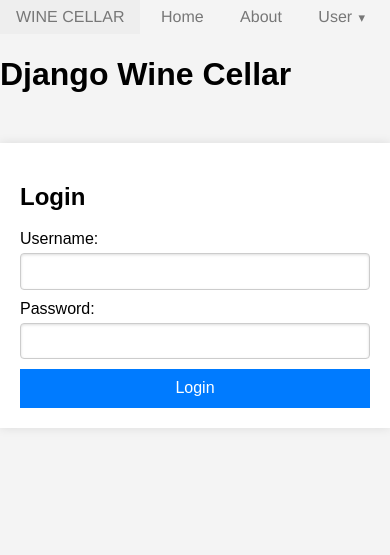
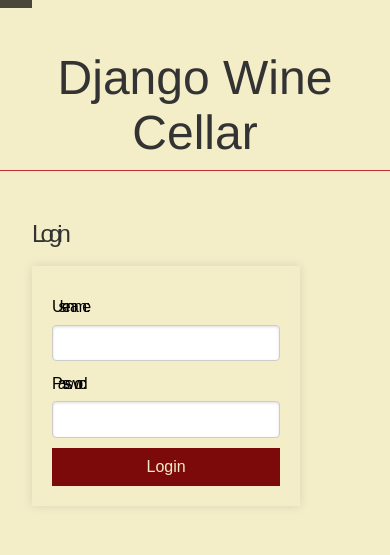
Before and after one commit to the-broke-sommeliers/wine-cellar, a Django app: page /accounts/login/ in a window 390 px wide. Shown: the top 555 px of the page. Run offline with Django 5.2, Linux system fonts and the light colour scheme; some libraries are stand-ins or nearby versions.

Commit message:
add style sheets for components, copy basic page layout from pure example, add colour pallet, still need to fix css only responsive men

```diff
--- /dev/null
+++ b/wine_cellar/static/css/forms.css
@@ -0,0 +1,43 @@
+.pure-form input[type="submit"],
+.pure-form button[type="submit"]  {
+  background-color: var(--dark);
+}
+
+.pure-form input[type="submit"]:hover,
+.pure-form button[type="submit"]:hover  {
+  background-color: var(--darker);
+}
+
+.login-container {
+  margin: 0 auto;
+  padding: 20px;
+  background-color: var(--light);
+  box-shadow: 0 0 10px rgba(0, 0, 0, 0.1);
+
+  .pure-form input[type="text"],
+  .pure-form input[type="password"] {
+    width: 100%;
+    margin-bottom: 10px;
+  }
+
+  .pure-form input[type="submit"] {
+    width: 100%;
+    color: var(--light);
+    padding: 10px;
+    border: none;
+    cursor: pointer;
+  }
+}
+
+.wine-form {
+  @media screen and (min-width: 48em) {
+    .pure-control-group {
+        display: flex;
+
+        input,
+        select {
+            flex-grow: 1;
+        }
+    }
+  }
+}
--- /dev/null
+++ b/wine_cellar/static/css/menu.css
@@ -0,0 +1,113 @@
+.pure-menu {
+  margin-left: -200px;
+  /* ".pure-menu" width */
+  width: 200px;
+  position: fixed;
+  top: 0;
+  left: 0;
+  bottom: 0;
+  z-index: 1000;
+  /* so the menu or its navicon stays above all content */
+  background-color: var(--dark);
+  overflow-y: auto;
+}
+
+/* nested menu styling */
+.pure-menu-has-children {
+  position: relative;
+}
+
+.pure-menu-children {
+  left: 100px;
+
+  >.pure-menu-item {
+    width: 100px;
+  }
+}
+
+.pure-menu-allow-hover:hover > .pure-menu-children {
+  display: block;
+  position: absolute;
+}
+
+.pure-menu ul {
+  border: none;
+  background: transparent;
+}
+
+/* menu link styling */
+.pure-menu-link {
+  color: var(--light);
+}
+
+.pure-menu-link:hover,
+.pure-menu-link:focus {
+  background: var(--darker);
+}
+
+.pure-menu .pure-menu-heading {
+  font-size: 110%;
+  color: var(--light);
+  margin: 0;
+}
+
+/* -- Dynamic Button For Responsive Menu -------------------------------------*/
+.menu-nav {
+  position: absolute;
+}
+
+.menu-link {
+  position: fixed;
+  display: block;
+  top: 0;
+  left: 0;
+  background: #000;
+  background: rgba(0, 0, 0, 0.7);
+  font-size: 40px;
+  z-index: 10;
+  padding: 0.1em 0.4em;
+
+  span:before {
+    content: "\2261";
+  }
+}
+
+.menu-toggle {
+  position: absolute;
+  top: 0;
+  left: 0;
+  opacity: 0;
+}
+
+/* -- Responsive Styles (Media Queries) ------------------------------------- */
+.menu-toggle:checked ~ .menu-link {
+  position: relative;
+  width: fit-content;
+  left: 141px;
+  z-index: 1001;
+  background: none;
+
+  span:before {
+    content: "\03a7";
+  }
+}
+
+.menu-toggle:checked ~ .pure-menu {
+  left: 200px;
+}
+
+@media (min-width: 48em) {
+  .pure-menu {
+    left: 200px;
+  }
+
+  .menu-link {
+    position: fixed;
+    left: 200px;
+    display: none;
+  }
+
+  .menu-toggle {
+    display: none;
+  }
+}
--- /dev/null
+++ b/wine_cellar/static/css/page-layout.css
@@ -0,0 +1,82 @@
+/*
+Add transition to containers so they can push in and out.
+*/
+#layout,
+.pure-menu,
+.menu-link {
+  -webkit-transition: all 0.2s ease-out;
+  -moz-transition: all 0.2s ease-out;
+  -ms-transition: all 0.2s ease-out;
+  -o-transition: all 0.2s ease-out;
+  transition: all 0.2s ease-out;
+}
+
+/*
+This is the parent `<div>` that contains the menu and the content area.
+*/
+#layout {
+  position: relative;
+  left: 0;
+  padding-left: 0;
+}
+
+#layout.active .pure-menu {
+  left: 200px;
+  width: 200px;
+}
+
+#layout.active .menu-link {
+  left: 200px;
+}
+
+/*
+The content `<div>` is where all your content goes.
+*/
+.content {
+  margin: 0 auto;
+  padding: 0 2em;
+  max-width: 800px;
+  margin-bottom: 50px;
+  line-height: 1.6em;
+}
+
+.header {
+  margin: 0;
+  color: #333;
+  text-align: center;
+  padding: 2.5em 2em 0;
+  border-bottom: 1px solid var(--red);
+}
+
+.header h1 {
+  margin: 0.2em 0;
+  font-size: 3em;
+  font-weight: 300;
+}
+
+.header h2 {
+  font-weight: 300;
+  color: #333;
+  padding: 0;
+  margin-top: 0;
+}
+
+.content-subhead {
+  margin: 50px 0 20px 0;
+  font-weight: 300;
+  color: #333;
+}
+
+@media (min-width: 48em) {
+  #layout {
+    padding-left: 200px;
+    /* left col width ".pure-menu" */
+    left: 0;
+  }
+
+  .header,
+  .content {
+    padding-left: 2em;
+    padding-right: 2em;
+  }
+}
--- a/wine_cellar/static/css/styles.css
+++ b/wine_cellar/static/css/styles.css
@@ -1,44 +1,17 @@
+@import url("menu.css");
+@import url("page-layout.css");
+@import url("forms.css");
+
+:root {
+    --darker: #430505;
+    --dark: #7D0A0A;
+    --red: #BF3131;
+    --beige: #EAD196;
+    --light: #F3EDC8;
+}
+
 body {
     font-family: 'Helvetica', sans-serif;
-    background-color: #f4f4f4;
+    background-color: var(--light);
     width: 100%;
 }
-
-.login-container {
-    max-width: 400px;
-    margin: 0 auto;
-    padding: 20px;
-    background-color: #fff;
-    box-shadow: 0 0 10px rgba(0, 0, 0, 0.1);
-    margin-top: 50px;
-}
-
-.pure-form input[type="text"],
-.pure-form input[type="password"] {
-    width: 100%;
-    margin-bottom: 10px;
-}
-
-.pure-form input[type="submit"] {
-    width: 100%;
-    background-color: #007BFF;
-    color: #fff;
-    padding: 10px;
-    border: none;
-    cursor: pointer;
-}
-
-.pure-form input[type="submit"]:hover {
-    background-color: #0056b3;
-}
-
-.center-container {
-    display: flex;
-    justify-content: center;
-    align-items: center;
-    height: 100vh; /* Adjust this value based on your design needs */
-}
-
-.pure-g {
-    width: 100%; /* Ensure the content takes the full width of the container */
-}
--- a/wine_cellar/templates/base.html
+++ b/wine_cellar/templates/base.html
@@ -4,45 +4,65 @@
     <head>
         <meta charset="UTF-8">
         <meta name="viewport" content="width=device-width, initial-scale=1.0">
-    <link rel="stylesheet" href="https://cdn.jsdelivr.net/npm/purecss@3.0.0/build/pure-min.css" integrity="sha384-X38yfunGUhNzHpBaEBsWLO+A0HDYOQi8ufWDkZ0k9e0eXz/tH3II7uKZ9msv++Ls" crossorigin="anonymous">
+        <link rel="stylesheet"
+              href="https://cdn.jsdelivr.net/npm/purecss@3.0.0/build/pure-min.css"
+              integrity="sha384-X38yfunGUhNzHpBaEBsWLO+A0HDYOQi8ufWDkZ0k9e0eXz/tH3II7uKZ9msv++Ls"
+              crossorigin="anonymous">
+        <link rel="stylesheet"
+              href="https://cdn.jsdelivr.net/npm/purecss@3.0.0/build/grids-responsive-min.css" />
         <link rel="stylesheet" href="{% static 'css/styles.css' %}">
-    {% block styles %}{% endblock styles %}
-    <title>{% block title %}Django Wine Cellar{% endblock %}</title>
+        {% block styles %}
+        {% endblock styles %}
+        <title>
+            {% block title %}Django Wine Cellar{% endblock title %}
+        </title>
         <!-- Add additional stylesheets or scripts here -->
     </head>
     <body>
- <div class="pure-menu pure-menu-horizontal">
+        <div id="layout">
+            <nav class="menu-nav">
+                <!-- Menu toggle -->
+                <input class="menu-toggle" type="checkbox" id="menu-toggle" value="text">
+                <label class="menu-link" for="menu-toggle">
+                    {% comment %}
+                    <span></span>
+                    {% endcomment %}
+                </label>
+                <div class="pure-menu">
                     <a href="#" class="pure-menu-heading pure-menu-link">Wine Cellar</a>
                     <ul class="pure-menu-list">
-            <li class="pure-menu-item"><a href="#" class="pure-menu-link">Home</a></li>
-            <li class="pure-menu-item"><a href="#" class="pure-menu-link">About</a></li>
-            <!-- Add more menu items as needed -->
-        </ul>
-        <ul class="pure-menu-list pure-menu-right">
+                        <li class="pure-menu-item">
+                            <a href="#" class="pure-menu-link">Home</a>
+                        </li>
+                        <li class="pure-menu-item">
+                            <a href="#" class="pure-menu-link">About</a>
+                        </li>
                         <!-- Add user dropdown (replace '#' with the URL for user profile/settings) -->
                         <li class="pure-menu-item pure-menu-has-children pure-menu-allow-hover">
                             <a href="#" class="pure-menu-link">User</a>
                             <ul class="pure-menu-children">
-                    <li class="pure-menu-item"><a href="#" class="pure-menu-link">Profile</a></li>
-                    <li class="pure-menu-item"><a href="#" class="pure-menu-link">Settings</a></li>
-                    <li class="pure-menu-item"><a href="#" class="pure-menu-link">Logout</a></li>
+                                <li class="pure-menu-item">
+                                    <a href="#" class="pure-menu-link">Profile</a>
+                                </li>
+                                <li class="pure-menu-item">
+                                    <a href="#" class="pure-menu-link">Settings</a>
+                                </li>
+                                <li class="pure-menu-item">
+                                    <a href="#" class="pure-menu-link">Logout</a>
+                                </li>
                             </ul>
                         </li>
                     </ul>
                 </div>
-
-    <div id="layout" class="pure-g">
-        <div class="sidebar pure-u-1 pure-u-md-1-4">
-            <!-- Add sidebar content if needed -->
+            </nav>
+            <div id="main">
+                <div class="header">
+                    <h1 class="brand-title">
+                        {% block header %}Django Wine Cellar{% endblock header %}
+                    </h1>
                 </div>
-
-        <div class="content pure-u-1 pure-u-md-3-4">
-            <div>
-                <h1 class="brand-title">{% block header %}Django Wine Cellar{% endblock %}</h1>
-            </div>
-
-            <div class="content-body">
-                {% block content %}{% endblock %}
+                <div class="content">
+                    {% block content %}{% endblock content %}
                 </div>
             </div>
         </div>
--- a/wine_cellar/templates/registration/login.html
+++ b/wine_cellar/templates/registration/login.html
@@ -1,22 +1,21 @@
 {% extends 'base.html' %}
-
 {% load static %}
-
-
-{% block title %}Login{% endblock %}
-
+{% block title %}Login{% endblock title %}
 {% block content %}
+    <div class="pure-g">
+        <div class="pure-u-md-1-3"></div>
+        <div class="pure-u-md-1-3">
+            <h2 class="content-subhead">Login</h2>
             <div class="login-container">
-        <h2>Login</h2>
                 <form class="pure-form" method="post">
                     {% csrf_token %}
                     <label for="username">Username:</label>
                     <input type="text" id="username" name="username" required>
-
                     <label for="password">Password:</label>
                     <input type="password" id="password" name="password" required>
-
                     <input type="submit" value="Login">
                 </form>
             </div>
-{% endblock %}
+        </div>
+    </div>
+{% endblock content %}
```
Also changed, not shown: wine_cellar/apps/wine/templates/wine_form.html (+8 -17 lines), wine_cellar/apps/wine/templates/wine_list.html (+22 -10 lines). Lines whose indentation alone changed are shown as unchanged.
